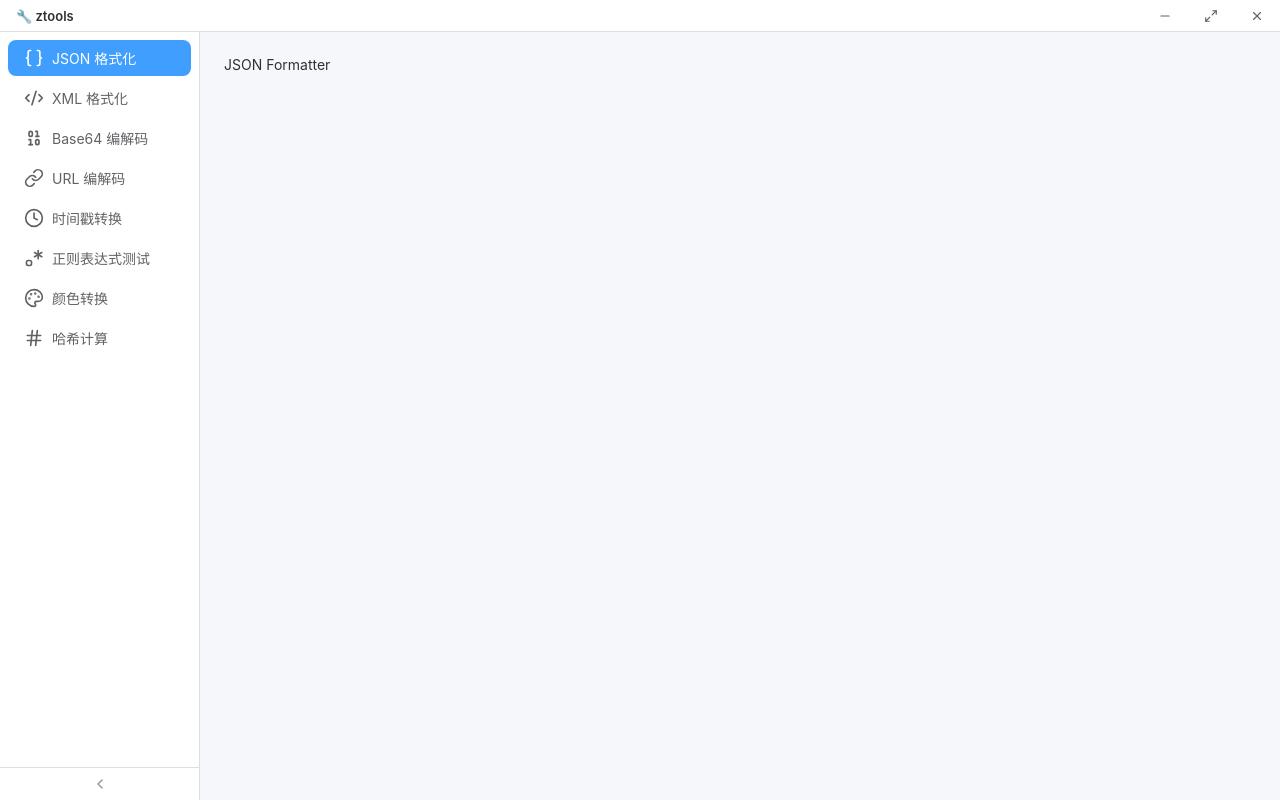
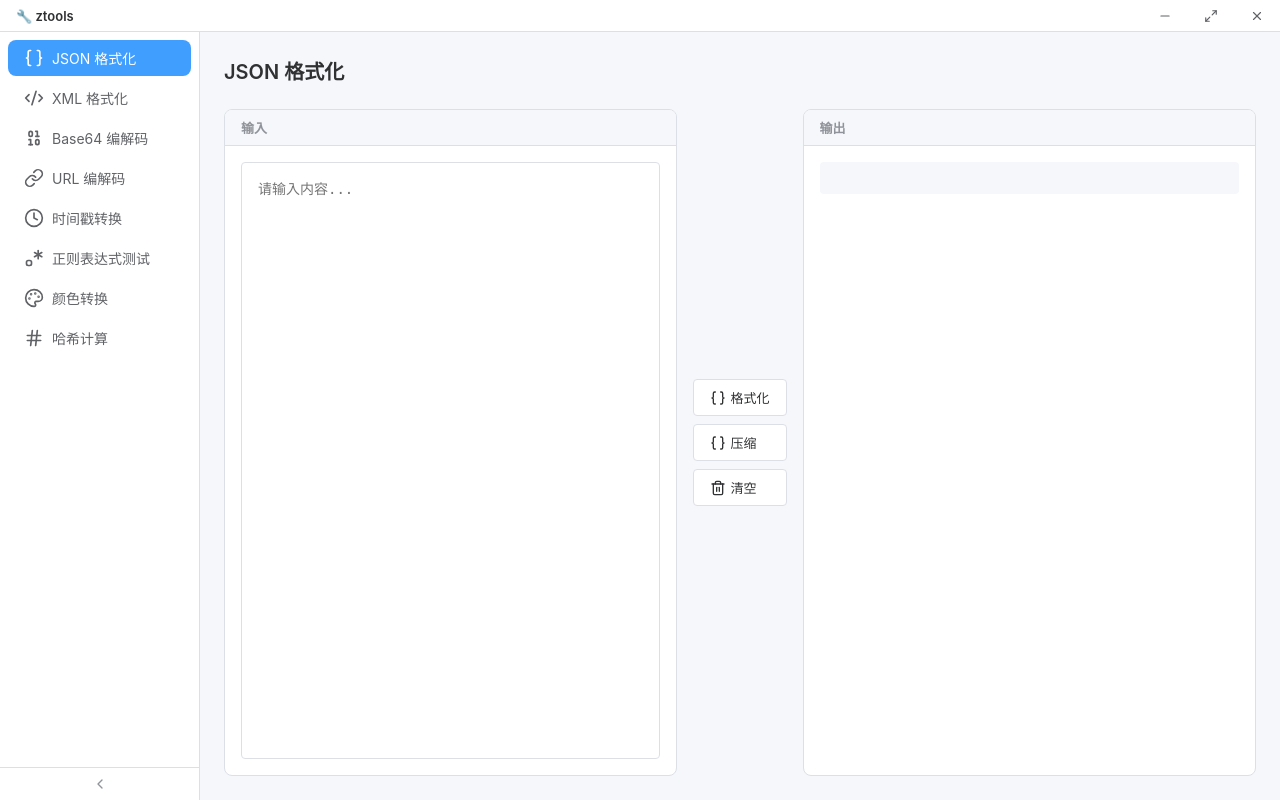
Before and after one commit to zzlhyly/ztools, a Vue app: page /#/json in a window 1280 px wide. Built offline with nearby package versions, Linux system fonts and the light colour scheme.

Commit message:
feat: add JSON formatter tool with format, minify, copy

```diff
--- a/src/tools/JsonFormatter.vue
+++ b/src/tools/JsonFormatter.vue
@@ -1,3 +1,177 @@
+<script setup lang="ts">
+import { ref } from 'vue'
+import { useI18n } from 'vue-i18n'
+import { ElMessage } from 'element-plus'
+import { formatJson, minifyJson, validateJson } from '@/utils/formatters'
+import { copyToClipboard } from '@/utils/clipboard'
+import ToolLayout from '@/components/ToolLayout.vue'
+import { Braces, Copy, Trash2 } from 'lucide-vue-next'
+
+const { t } = useI18n()
+
+const input = ref('')
+const output = ref('')
+const error = ref('')
+
+const handleFormat = () => {
+  error.value = ''
+  try {
+    if (!validateJson(input.value)) {
+      throw new Error('Invalid JSON')
+    }
+    output.value = formatJson(input.value)
+    ElMessage.success(t('common.success'))
+  } catch (e: unknown) {
+    const message = e instanceof Error ? e.message : String(e)
+    error.value = message
+    ElMessage.error(t('errors.jsonSyntax', { message }))
+  }
+}
+
+const handleMinify = () => {
+  error.value = ''
+  try {
+    if (!validateJson(input.value)) {
+      throw new Error('Invalid JSON')
+    }
+    output.value = minifyJson(input.value)
+    ElMessage.success(t('common.success'))
+  } catch (e: unknown) {
+    const message = e instanceof Error ? e.message : String(e)
+    error.value = message
+    ElMessage.error(t('errors.jsonSyntax', { message }))
+  }
+}
+
+const handleCopy = async () => {
+  if (output.value) {
+    await copyToClipboard(output.value)
+    ElMessage.success(t('common.copied'))
+  }
+}
+
+const handleClear = () => {
+  input.value = ''
+  output.value = ''
+  error.value = ''
+}
+</script>
+
 <template>
-  <div>JSON Formatter</div>
+  <ToolLayout :title="t('tools.json.name')">
+    <template #input>
+      <textarea
+        v-model="input"
+        class="json-input"
+        :placeholder="t('common.placeholder')"
+      />
+    </template>
+
+    <template #actions>
+      <button class="action-button format-button" @click="handleFormat">
+        <Braces :size="16" />
+        {{ t('common.format') }}
+      </button>
+      <button class="action-button minify-button" @click="handleMinify">
+        <Braces :size="16" />
+        {{ t('common.minify') }}
+      </button>
+      <button class="action-button clear-button" @click="handleClear">
+        <Trash2 :size="16" />
+        {{ t('common.clear') }}
+      </button>
+    </template>
+
+    <template #output>
+      <div v-if="error" class="error-message">{{ error }}</div>
+      <pre v-else class="output-content">{{ output }}</pre>
+    </template>
+
+    <template #output-actions>
+      <button v-if="output" class="icon-button" @click="handleCopy">
+        <Copy :size="16" />
+      </button>
+    </template>
+  </ToolLayout>
 </template>
+
+<style scoped>
+.json-input {
+  width: 100%;
+  height: 100%;
+  min-height: 300px;
+  padding: var(--spacing-md);
+  border: 1px solid var(--border-color);
+  border-radius: var(--radius-sm);
+  font-family: 'Monaco', 'Menlo', 'Ubuntu Mono', monospace;
+  font-size: var(--font-size-md);
+  line-height: 1.5;
+  resize: none;
+  background-color: var(--bg-color);
+  color: var(--text-color-primary);
+}
+
+.json-input:focus {
+  outline: none;
+  border-color: var(--color-primary);
+}
+
+.output-content {
+  padding: var(--spacing-md);
+  background-color: var(--bg-color-page);
+  border-radius: var(--radius-sm);
+  font-family: 'Monaco', 'Menlo', 'Ubuntu Mono', monospace;
+  font-size: var(--font-size-md);
+  line-height: 1.5;
+  white-space: pre-wrap;
+  word-break: break-all;
+  overflow: auto;
+  max-height: 100%;
+}
+
+.error-message {
+  padding: var(--spacing-md);
+  background-color: #fef0f0;
+  color: var(--color-danger);
+  border-radius: var(--radius-sm);
+  font-size: var(--font-size-sm);
+}
+
+.action-button {
+  display: flex;
+  align-items: center;
+  gap: var(--spacing-xs);
+  padding: var(--spacing-sm) var(--spacing-md);
+  border: 1px solid var(--border-color);
+  border-radius: var(--radius-sm);
+  background-color: var(--bg-color);
+  color: var(--text-color-primary);
+  cursor: pointer;
+  transition: all 0.2s;
+  font-size: var(--font-size-sm);
+}
+
+.action-button:hover {
+  background-color: var(--color-primary);
+  color: white;
+  border-color: var(--color-primary);
+}
+
+.icon-button {
+  display: flex;
+  align-items: center;
+  justify-content: center;
+  width: 32px;
+  height: 32px;
+  border: none;
+  background: transparent;
+  color: var(--text-color-secondary);
+  cursor: pointer;
+  border-radius: var(--radius-sm);
+}
+
+.icon-button:hover {
+  background-color: var(--bg-color-page);
+  color: var(--text-color-primary);
+}
+</style>
```
Also changed, not shown: 1 other file (tests, documents, lock files or other folders).
